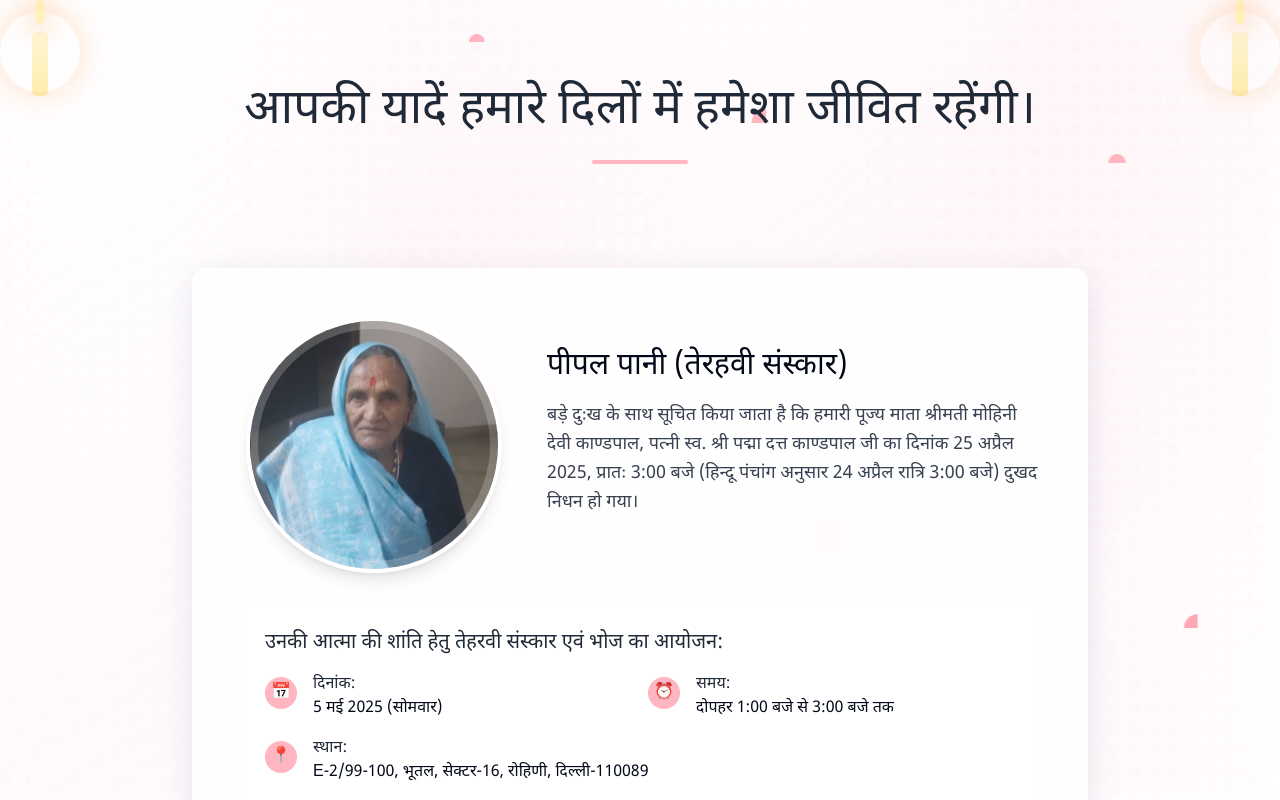
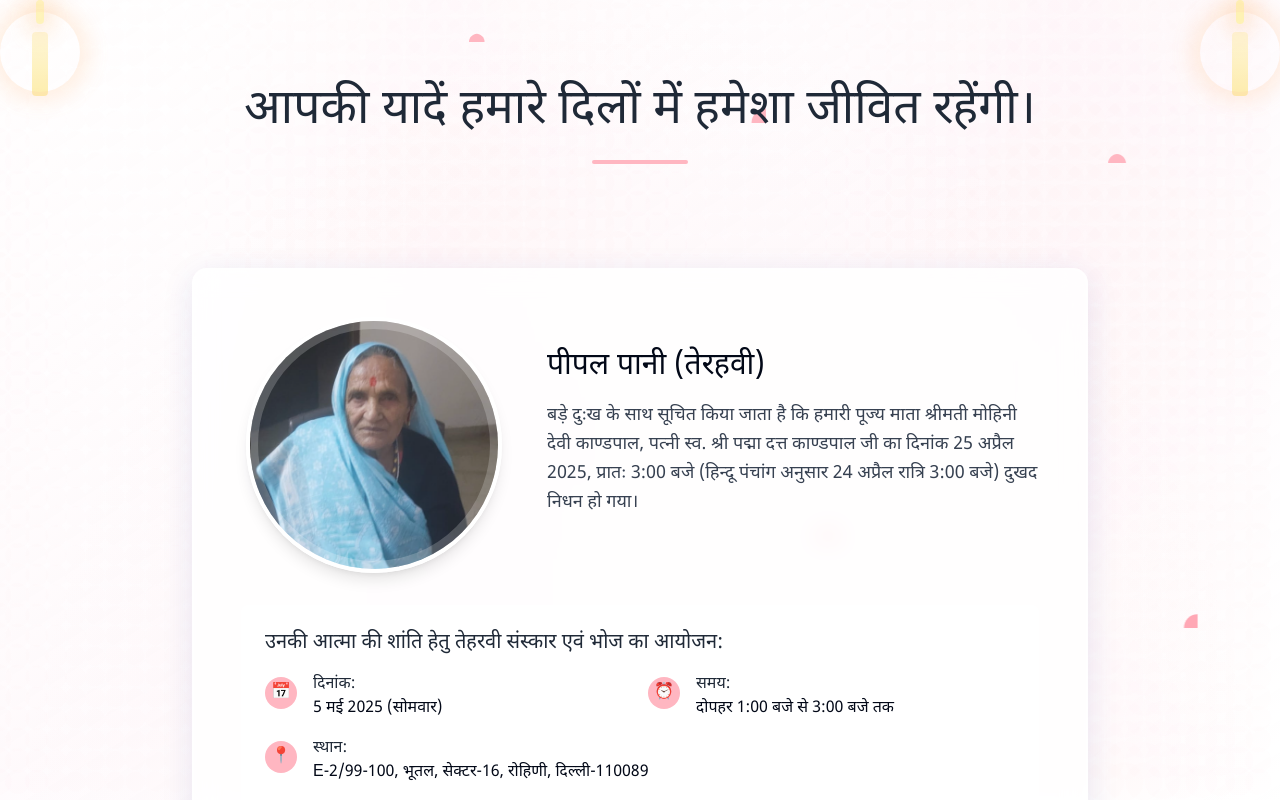
Before and after one commit to Avika2211/antim-shraddha-anjali-website, a React (Vite) app: page / in a window 1280 px wide. Shown: the top 800 px of the page. Built offline with nearby package versions, Linux system fonts and the light colour scheme.

Commit message:
Fix: Update tribute text
Update tribute text to reflect the requested changes.

```diff
--- a/src/components/Tribute.tsx
+++ b/src/components/Tribute.tsx
@@ -31,7 +31,7 @@ const Tribute: React.FC = () => {
 
           <div className="w-full lg:w-2/3 lg:pl-10">
             <h2 className="text-2xl md:text-3xl font-medium mb-4 text-center lg:text-left">
-              पीपल पानी (तेरहवी संस्कार)
+              पीपल पानी (तेरहवी)
             </h2>
 
             <p className="text-gray-700 mb-6 text-lg leading-relaxed">
@@ -127,10 +127,8 @@ const Tribute: React.FC = () => {
         </div>
       </div>
 
-      {/* Add CommentSection after the tribute content */}
       <CommentSection />
 
-      {/* Keep PetalFall component */}
       <PetalFall isActive={showPetals} />
     </div>
   );
```
